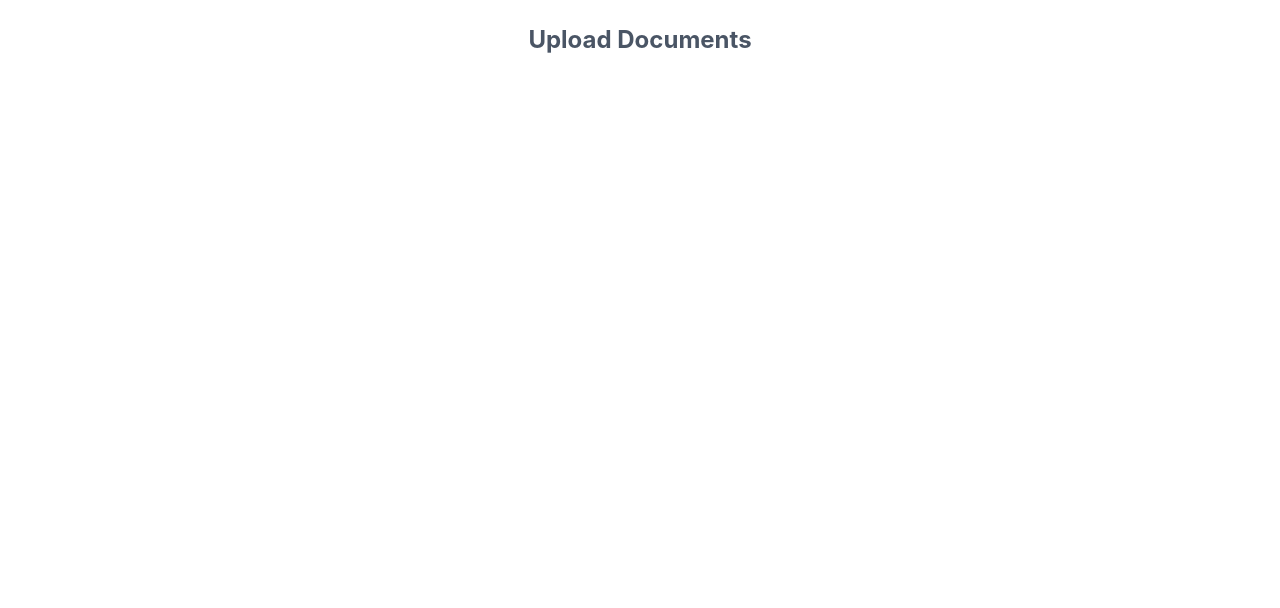
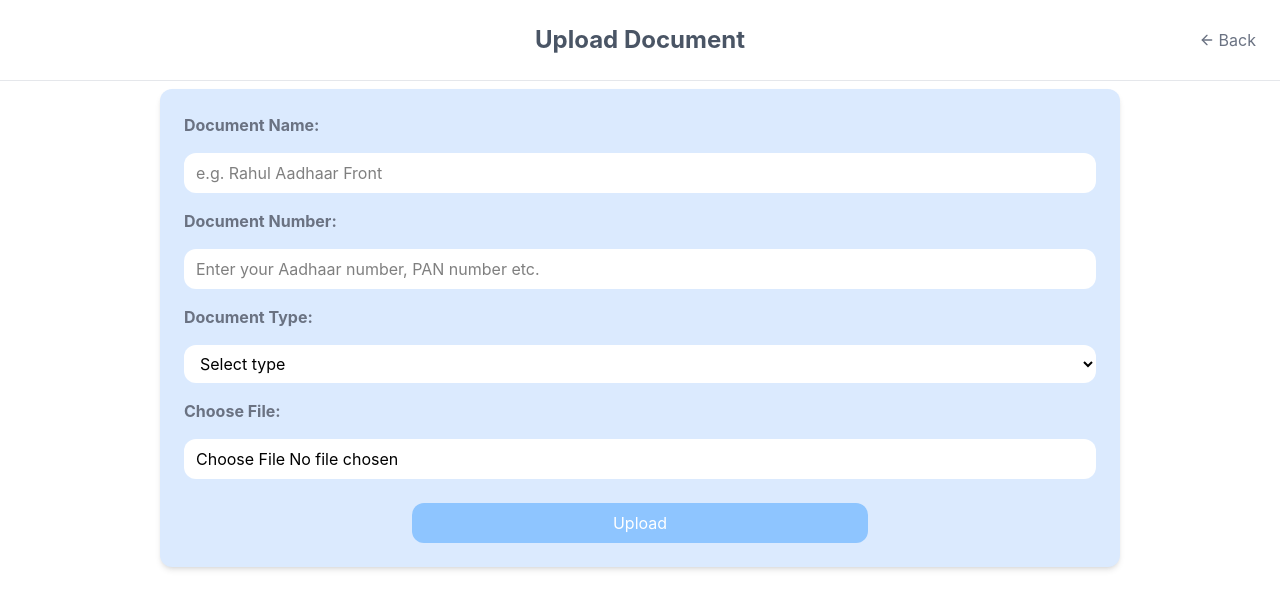
Before and after one commit to anika-sachdev/dms-project, a React (Vite) app: page /upload/1 in a window 1280 px wide. Shown: the top 608 px of the page. Built offline with nearby package versions, Linux system fonts and the light colour scheme.

Commit message:
feat:document upload logic

```diff
--- a/src/pages/UploadDocumentPage.jsx
+++ b/src/pages/UploadDocumentPage.jsx
@@ -1,17 +1,114 @@
 import {useState,useEffect} from "react";
 import {useNavigate, useParams} from 'react-router-dom';
 import { supabase } from '../lib/supabase';
+import { ArrowLeft } from "lucide-react";
 
 function UploadDocumentPage()
 {
+    const navigate=useNavigate();
     const {id}=useParams();
     const [docName,setDocName]=useState("");
     const [docType,setDocType]=useState("");
+    const [docNumber,setDocNumber]=useState("");
     const [file,setFile]=useState("");
+
+    async function handleUpload()
+    {
+        if (!docType || !docName || !file)
+        {
+            alert("Fields are empty");
+            return;
+        }
+            const fileExt=file.name.split('.').pop()
+            const fileName=`${id}_${Date.now()}.${fileExt}`
+
+            const {error:uploadError}= await supabase.storage.from('documents').upload(fileName,file)
+
+            if(uploadError)
+            {
+                alert("Upload failed: "+uploadError);
+                return;
+            }
+            const {data:urlData}=await supabase.storage.from('documents').getPublicUrl(fileName)
+            const fileUrl=urlData.publicUrl
+
+            const {error:linkError}=await supabase.from('documents').insert(
+                {
+                    member_id:id,
+                    doc_name:docName,
+                    doc_type:docType,
+                    doc_number:docNumber,
+                    file_url:fileUrl
+                }
+            )
+            console.log(linkError);
+            if(!linkError)
+            {
+                navigate(`/client/${id}`)
+            }
+    }
     return(
-        <div className="flex justify-center">
-            <h3 className="text-2xl font-bold text-gray-600 pt-6">Upload Documents</h3>
+        <div className="flex items-center flex-col">
+            <div className="flex items-center justify-between p-6 border-b border-gray-200 w-full">
+    <div className="w-20"></div>
+    <h3 className="text-2xl font-bold text-gray-600">Upload Document</h3>
+    <div
+        onClick={() => navigate(`/client/${id}`)}
+        className="flex items-center gap-1 text-gray-500 hover:text-blue-500 cursor-pointer w-20 justify-end">
+            <ArrowLeft size={16}/>
+        <p>Back</p>
+    </div>
+</div>
+            <div className="bg-blue-100 flex flex-col w-3/4 m-auto p-6 mt-2 rounded-xl shadow-md gap-4">
+
+            <label className="text-gray-500 font-bold">Document Name:</label>
+            <input
+                type="text"
+                placeholder="e.g. Rahul Aadhaar Front"
+                className="bg-white px-3 py-2 rounded-xl outline-none"
+                value={docName}
+                onChange={(e) => setDocName(e.target.value)}
+            />
+
+            <label className="text-gray-500 font-bold">Document Number:</label>
+            <input
+                type="text"
+                placeholder="Enter your Aadhaar number, PAN number etc."
+                className="bg-white px-3 py-2 rounded-xl outline-none"
+                value={docNumber}
+                onChange={(e) => setDocNumber(e.target.value)}
+            />
+
+            <label className="text-gray-500 font-bold">Document Type:</label>
+            <select
+                className="bg-white px-3 py-2 rounded-xl outline-none"
+                value={docType}
+                onChange={(e) => setDocType(e.target.value)}
+            >
+                <option value="">Select type</option>
+                <option value="Aadhaar">Aadhaar</option>
+                <option value="PAN">PAN</option>
+                <option value="Driving License">Driving License</option>
+                <option value="Voter ID">Voter ID</option>
+                <option value="Photo">Photo</option>
+                <option value="Signature">Signature</option>
+                <option value="Other">Other</option>
+            </select>
+
+            <label className="text-gray-500 font-bold">Choose File:</label>
+            <input
+                type="file"
+                className="bg-white px-3 py-2 rounded-xl"
+                onChange={(e) => setFile(e.target.files[0])}
+            />
+
+            <button onClick={handleUpload} className="bg-blue-300 text-white py-2 m-auto rounded-xl w-1/2 hover:bg-blue-400 mt-2">
+                Upload
+            </button>
+        </div>
         </div>
     );
 }
 export default UploadDocumentPage;
+// Files work differently from text inputs. Instead of e.target.value, we use e.target.files[0].
+// This is because a file input can accept many files so it gives you an array. [0] gets the first file. We need the first file only.
```
